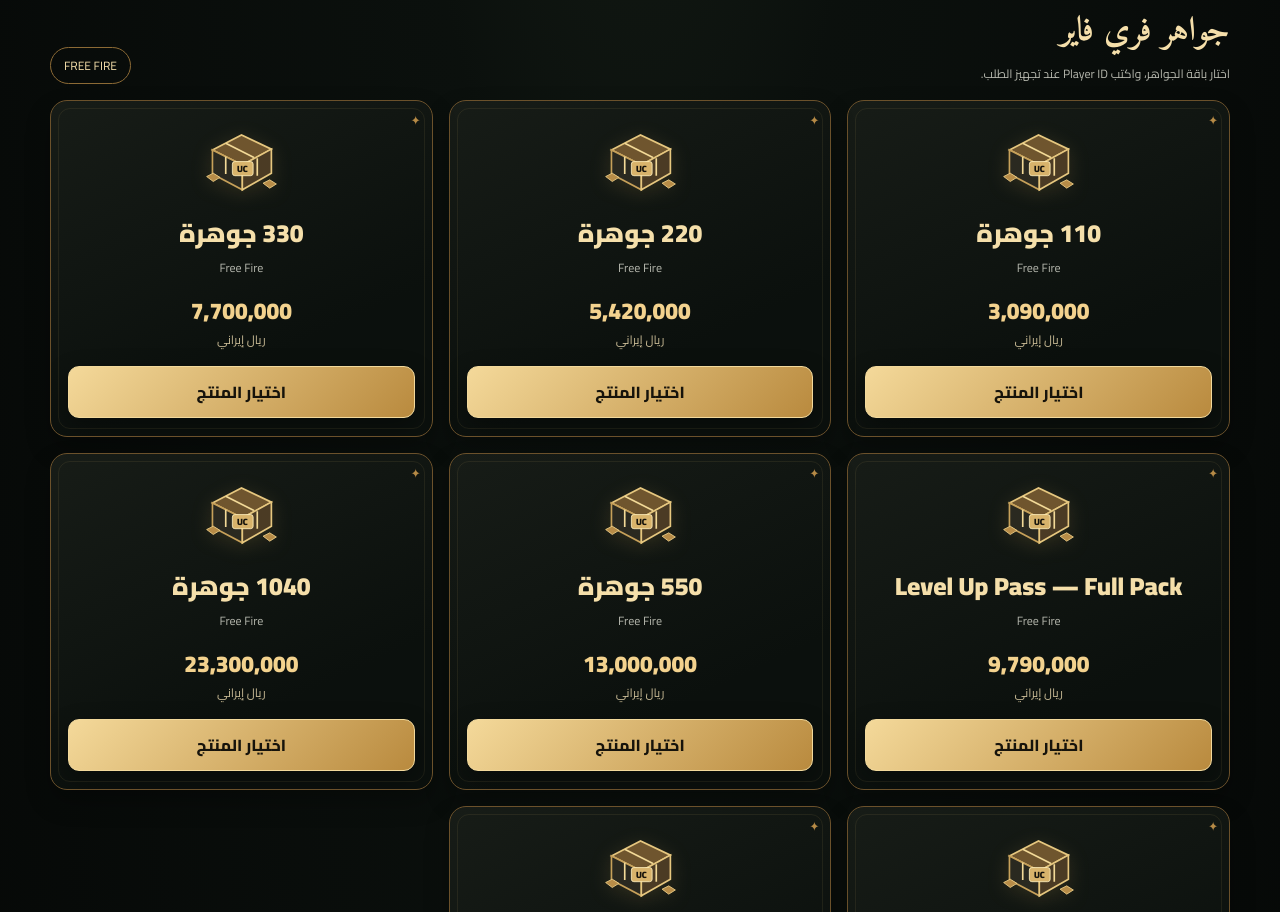
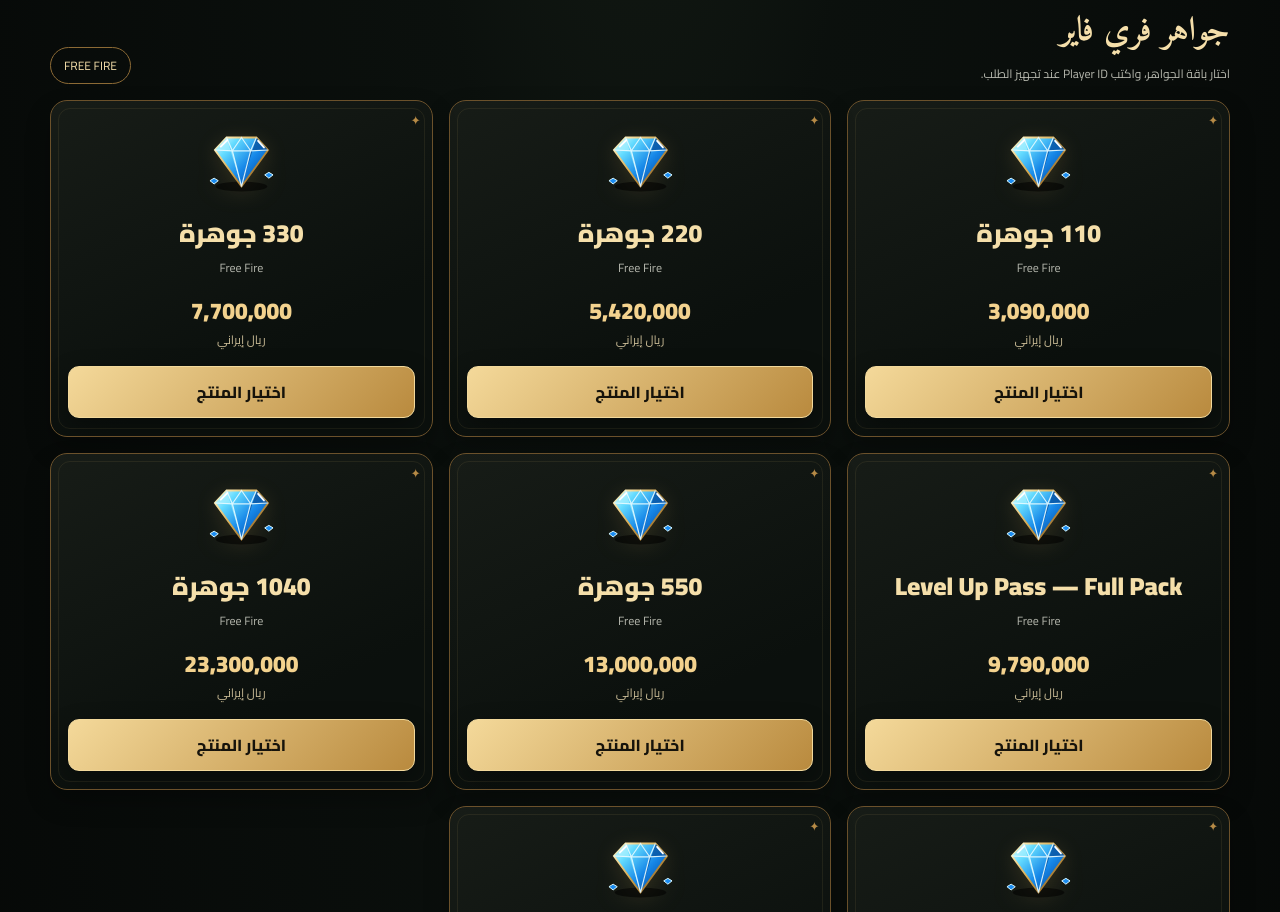
Before and after one commit to KararBoazar313/KhAyBaR-StOrE, a plain HTML site: page index.html in a window 1280 px wide. Shown: the part 1999-2911 px from the top of the page. Drawn offline with Linux system fonts and the light colour scheme.

Commit message:
Add files via upload

```diff
--- a/index.html
+++ b/index.html
@@ -1,6 +1,8 @@
 <!doctype html>
 <html lang="ar" dir="rtl">
 <head>
+<link rel="icon" type="image/png" href="./favicon.png">
+<link rel="shortcut icon" href="./favicon.ico">
 <meta charset="utf-8"><meta name="viewport" content="width=device-width,initial-scale=1"><meta name="theme-color" content="#080b0a">
 <meta name="description" content="معاملات خيبر — متجر PUBG Mobile وFree Fire. اختر باقتك وتواصل عبر روبيكا.">
 <title>معاملات خيبر | متجر شدّات PUBG Mobile</title>
@@ -77,7 +79,8 @@
 let selected=null,orderId='';
 const fmt=n=>new Intl.NumberFormat('en-US').format(n);
 function packIcon(){return `<svg viewBox="0 0 100 85" fill="none" aria-hidden="true"><path d="M15 28 50 10 86 27 51 46 15 28Z" fill="#6f552e" stroke="#e6c77f" stroke-width="2"/><path d="M15 28 15 57 51 76 51 46 15 28Z" fill="#2a2920" stroke="#c7a15a" stroke-width="2"/><path d="M51 46 86 27 86 56 51 76 51 46Z" fill="#4b3b24" stroke="#e6c77f" stroke-width="2"/><path d="M31 20 65 37M31 36 31 57M69 38 69 59" stroke="#f2d997" stroke-width="2"/><rect x="39" y="42" width="25" height="17" rx="3" transform="rotate(0 39 42)" fill="#d8b36b" stroke="#fff0bd"/><text x="51" y="54" text-anchor="middle" font-size="11" font-weight="900" fill="#17140c">UC</text><path d="M8 60 16 56 24 61 16 66 8 60ZM76 68 84 64 92 69 84 74 76 68Z" fill="#b78c48" stroke="#f1d38b"/></svg>`}
-function extraCardHTML(p,index){const specialImage=p.label==='First Purchase Pack'?'assets/first-purchase-pack.webp':p.label==='Mythic Emblem Pack'?'assets/mythic-emblem-pack.webp':p.boxPack?'assets/three-dollar-box.webp':'';const rewards=p.boxPack?`<div class="box-rewards"><img src="https://pooori.com/wp-content/uploads/2026/06/image-prim-uc-1-1.avif" alt="180 UC" loading="lazy"><span>180 UC</span><img src="https://pooori.com/wp-content/uploads/2026/06/ChatGPT-Image-Jun-29-2026-05_19_13-AM-150x150.webp" alt="9 mini materials" loading="lazy"><span>9 مینی متریال</span></div>`:'';return `<article class="card ${specialImage?'special-pack-card':''}">${specialImage?`<div class="special-pack-art"><img src="${specialImage}" alt="${p.label}" loading="lazy"></div>`:`<div class="pack-icon">${packIcon()}</div>`}<div class="packname">${p.label}</div><div class="packdesc">${p.description||p.category}</div>${rewards}${p.estimated?'<span class="badge">سعر يحتاج تأكيد المورد</span>':''}<div class="price">${fmt(p.base+PROFIT)}</div><div class="currency">ريال إيراني</div><button class="btn" onclick="startOrder(${index})">اختيار المنتج</button></article>`}
+function diamondIcon(){return `<svg viewBox="0 0 100 85" fill="none" aria-hidden="true"><defs><linearGradient id="gemBody" x1="18" y1="15" x2="82" y2="76" gradientUnits="userSpaceOnUse"><stop stop-color="#e7fbff"/><stop offset=".22" stop-color="#65dcff"/><stop offset=".55" stop-color="#1687e8"/><stop offset=".82" stop-color="#0751a9"/><stop offset="1" stop-color="#d9f8ff"/></linearGradient><linearGradient id="gemGold" x1="20" y1="18" x2="80" y2="75" gradientUnits="userSpaceOnUse"><stop stop-color="#fff0bd"/><stop offset=".45" stop-color="#d5a84e"/><stop offset="1" stop-color="#6e4617"/></linearGradient></defs><ellipse cx="50" cy="72" rx="31" ry="6" fill="#000" opacity=".55"/><path d="M18 28 32 13 68 13 82 28 50 72 18 28Z" fill="url(#gemBody)" stroke="url(#gemGold)" stroke-width="2.2"/><path d="M18 28 39 29 50 72 32 13 18 28Z" fill="#a7f1ff" opacity=".7"/><path d="M82 28 61 29 50 72 68 13 82 28Z" fill="#034c9b" opacity=".75"/><path d="M32 13 39 29 61 29 68 13M18 28 39 29 50 72 61 29 82 28M39 29 50 13 61 29" stroke="#e7fbff" stroke-width="1.4" opacity=".9"/><path d="M25 24 33 16M70 17 77 25" stroke="#fff" stroke-width="2.2" stroke-linecap="round"/><path d="M12 65 17 62 22 65 17 69 12 65ZM78 58 83 55 88 58 83 62 78 58Z" fill="#1c8df2" stroke="#d9f8ff" stroke-width="1.2"/></svg>`}
+function extraCardHTML(p,index){const specialImage=p.label==='First Purchase Pack'?'assets/first-purchase-pack.webp':p.label==='Mythic Emblem Pack'?'assets/mythic-emblem-pack.webp':p.boxPack?'assets/three-dollar-box.webp':'';const rewards=p.boxPack?`<div class="box-rewards"><img src="https://pooori.com/wp-content/uploads/2026/06/image-prim-uc-1-1.avif" alt="180 UC" loading="lazy"><span>180 UC</span><img src="https://pooori.com/wp-content/uploads/2026/06/ChatGPT-Image-Jun-29-2026-05_19_13-AM-150x150.webp" alt="9 mini materials" loading="lazy"><span>9 مینی متریال</span></div>`:'';const icon=p.category==='Free Fire'?diamondIcon():packIcon();return `<article class="card ${specialImage?'special-pack-card':''}">${specialImage?`<div class="special-pack-art"><img src="${specialImage}" alt="${p.label}" loading="lazy"></div>`:`<div class="pack-icon">${icon}</div>`}<div class="packname">${p.label}</div><div class="packdesc">${p.description||p.category}</div>${rewards}${p.estimated?'<span class="badge">سعر يحتاج تأكيد المورد</span>':''}<div class="price">${fmt(p.base+PROFIT)}</div><div class="currency">ريال إيراني</div><button class="btn" onclick="startOrder(${index})">اختيار المنتج</button></article>`}
 function render(){document.getElementById('productGrid').innerHTML=products.map((p,i)=>`<article class="card"><div class="pack-icon">${packIcon()}</div><div class="packname">${p.uc} UC</div><div class="packdesc">شدّات PUBG Mobile</div>${p.estimated?'<span class="badge">سعر تقديري</span>':''}<div class="price">${fmt(p.base+PROFIT)}</div><div class="currency">ريال إيراني</div><button class="btn" onclick="startOrder(${i})">اختيار الباقة</button></article>`).join('');document.getElementById('diamondGrid').innerHTML=diamonds.map((p,i)=>extraCardHTML(p,products.length+i)).join('');document.getElementById('specialGrid').innerHTML=specialPacks.map((p,i)=>extraCardHTML(p,products.length+diamonds.length+i)).join('')}
 function startOrder(i){selected=allProducts[i];orderId='KHK-'+Date.now().toString().slice(-8);document.getElementById('chosenPack').textContent=selected.uc?selected.uc+' UC':selected.label;document.getElementById('chosenPrice').textContent=fmt(selected.base+PROFIT)+' ريال';document.getElementById('amountText').textContent=fmt(selected.base+PROFIT)+' ريال إيراني';document.getElementById('orderNumber').textContent=orderId;document.getElementById('playerId').value='';document.getElementById('buyerName').value='';document.getElementById('paidCheck').checked=false;document.getElementById('checkout').classList.add('show')}
 function closeModal(){document.getElementById('checkout').classList.remove('show')}
```
Also changed, not shown: favicon.ico (added).
